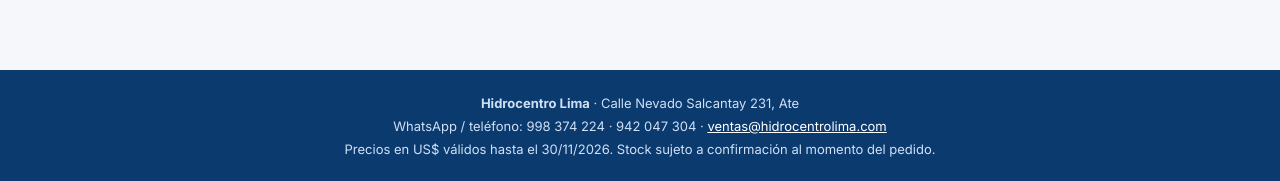
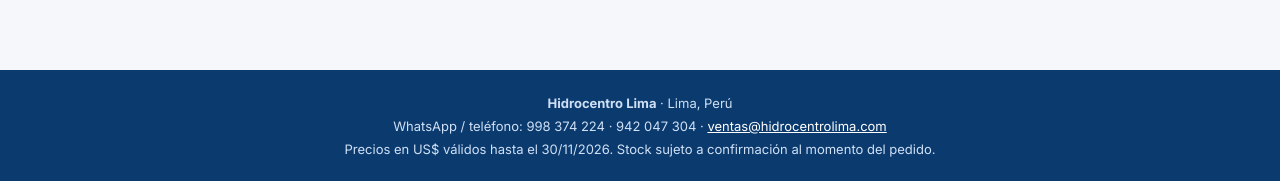
Before and after one commit to nicolasbonnett99/catalogo-hidrocentro, a plain HTML site: page index.html in a window 1280 px wide. Shown: the part 1789-1970 px from the top of the page. Drawn offline with Linux system fonts and the light colour scheme.

Commit message:
Pie de página: dirección genérica

```diff
--- a/index.html
+++ b/index.html
@@ -172,7 +172,7 @@ footer a{color:#fff}
 <main><div class="grid" id="grid"></div></main>
 
 <footer>
- <b>Hidrocentro Lima</b> · Calle Nevado Salcantay 231, Ate<br>
+ <b>Hidrocentro Lima</b> · Lima, Perú<br>
  WhatsApp / teléfono: 998 374 224 · 942 047 304 · <a href="mailto:ventas@hidrocentrolima.com">ventas@hidrocentrolima.com</a><br>
  Precios en US$ válidos hasta el 30/11/2026. Stock sujeto a confirmación al momento del pedido.
 </footer>
```
